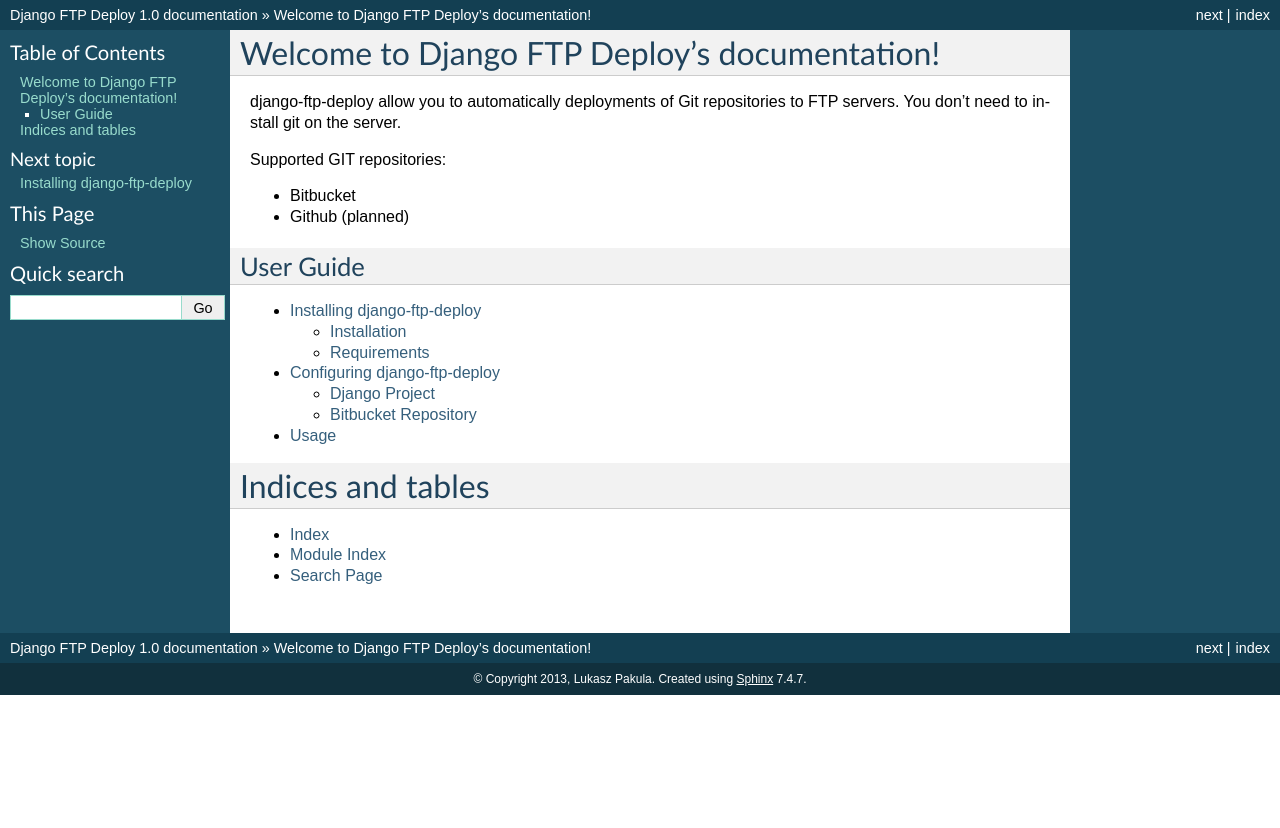
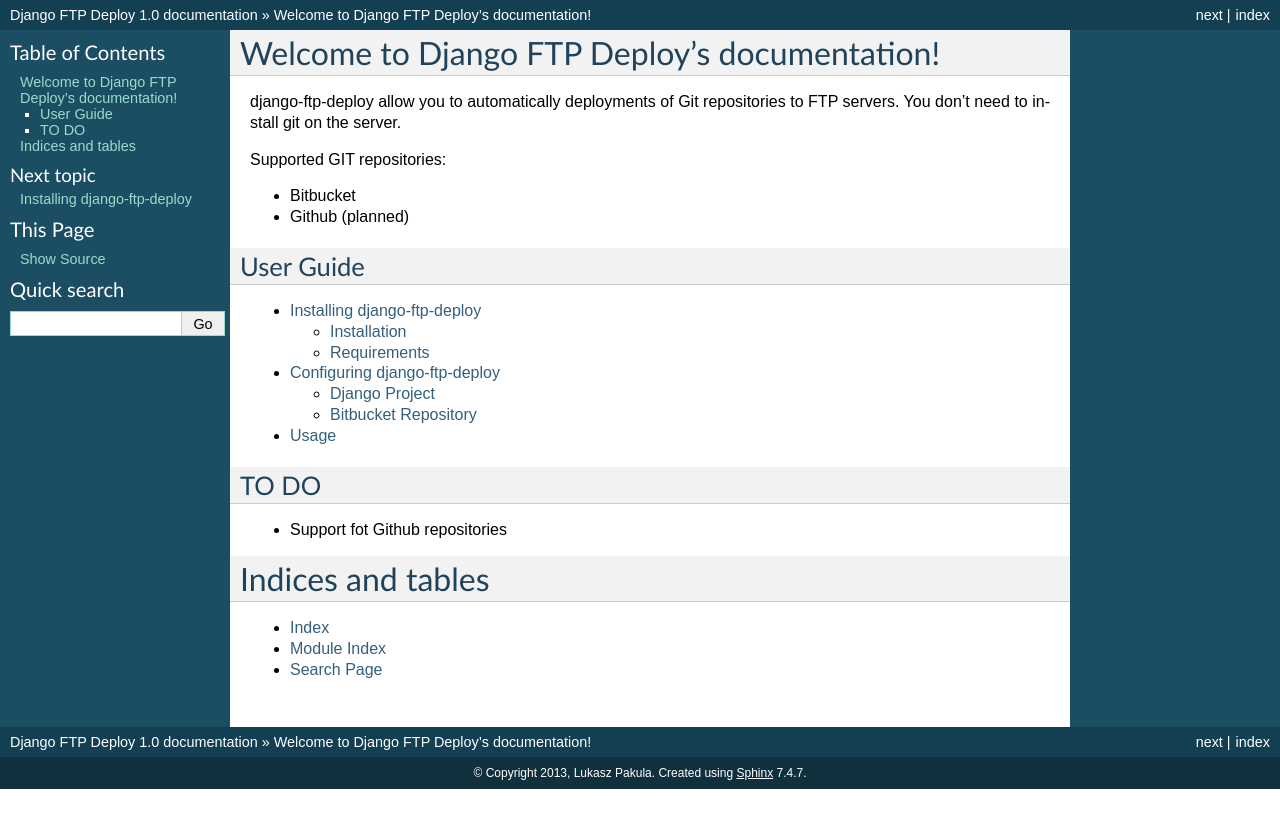
Before and after one commit to eabg/django-ftp-deploy, a Sphinx documentation site: the page built from docs/index.rst, in a window 1280 px wide. Shown: the top 828 px of the page. Built offline with Sphinx 7.4.7, drawn with Linux system fonts in a browser that asks for light colours.

```diff
--- a/docs/index.rst
+++ b/docs/index.rst
@@ -25,6 +25,13 @@ User Guide
    configuration
    usage
 
+TO DO
+-----
+
+* Support fot Github repositories
+
+
+
 Indices and tables
 ==================
 
--- a/docs/usage.rst
+++ b/docs/usage.rst
@@ -1,2 +1,4 @@
 Usage
 =====
+
+...
```
